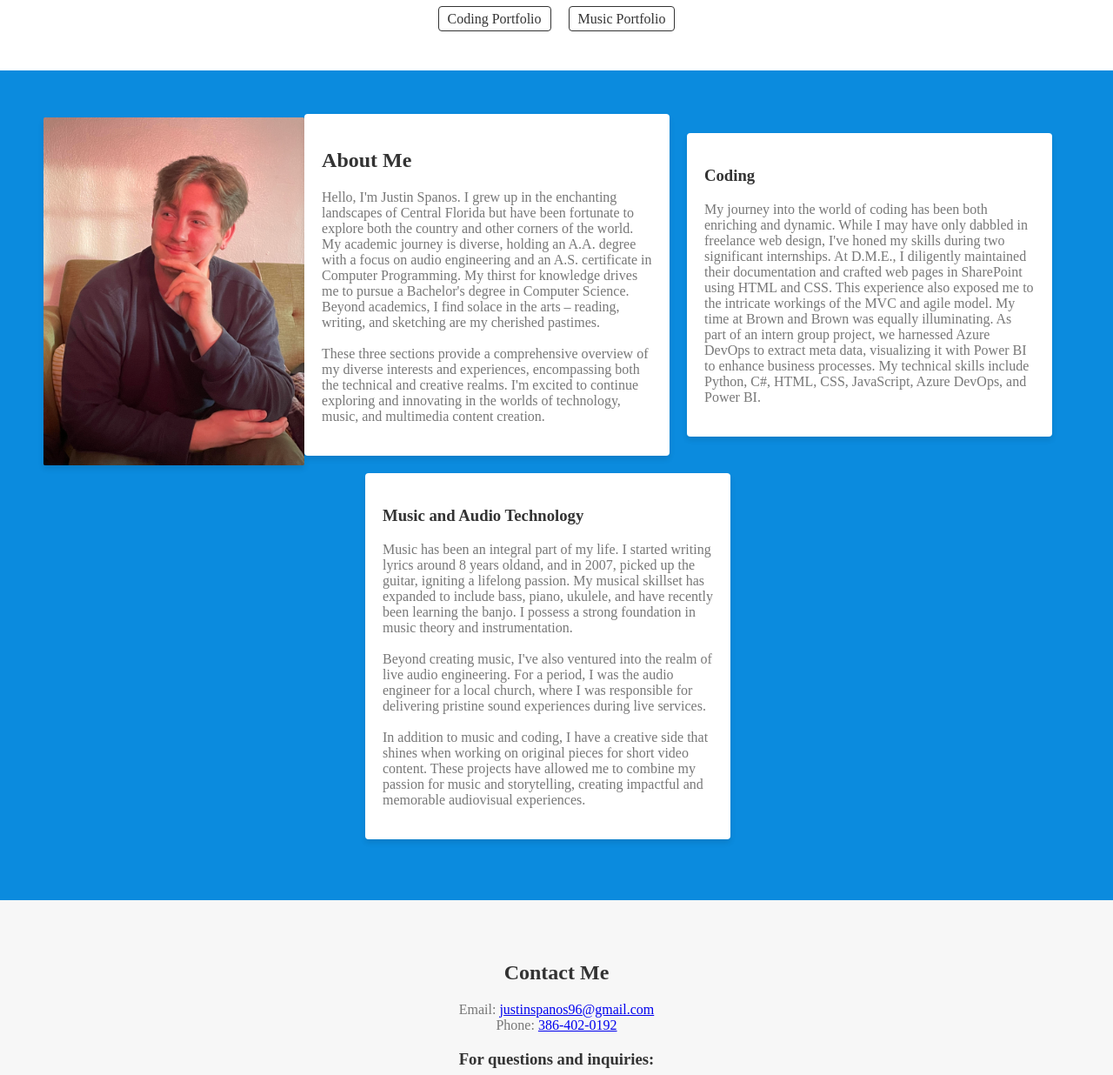
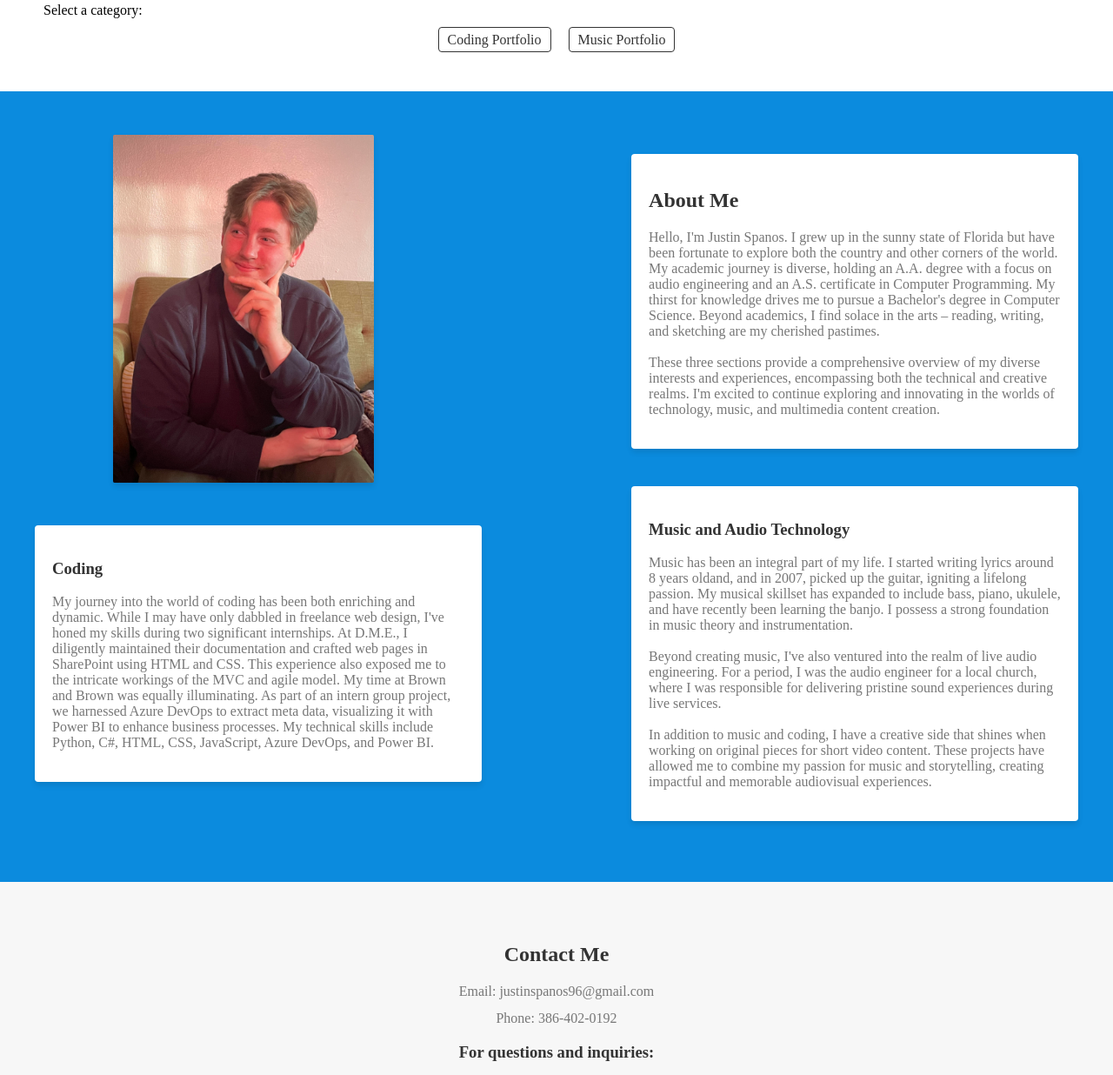
Before and after one commit to spanosjustin/spanoscreations, a plain HTML site: page index.html in a window 1280 px wide. Shown: the part 929-2165 px from the top of the page at 87% size. Drawn offline with Linux system fonts and the light colour scheme.

Commit message:
Add files via upload

```diff
--- a/index.html
+++ b/index.html
@@ -20,8 +20,10 @@
 
     <!-- Home Section -->
     <section id="home">
-        <h1 style="color: white;">Welcome to Justin Spanos' Portfolio</h1>
-        <p>Check out what he's been up to...</p>
+        <div>
+            <h1 style="color: white;">Welcome to Justin Spanos' Portfolio</h1>
+            <p>Check out what he's been up to...</p>
+        </div>
     </section>
 
     <!-- New Services I Offer section -->
@@ -102,7 +104,7 @@
 
             <div class="about-general">
                 <h2>About Me</h2>
-                <p>Hello, I'm Justin Spanos. I grew up in the enchanting landscapes of Central Florida
+                <p>Hello, I'm Justin Spanos. I grew up in the sunny state of Florida
                     but have been fortunate to explore both the country and other corners of the world.
                     My academic journey is diverse, holding an A.A. degree with a focus on audio engineering and an A.S.
                     certificate in Computer Programming. My thirst for knowledge drives me to pursue a Bachelor's degree in
@@ -149,8 +151,8 @@
     <section id="contact">
         <h2>Contact Me</h2>
         <ul>
-            <li>Email: <a href="mailto:justinspanos96@gmail.com">justinspanos96@gmail.com</a></li>
-            <li>Phone: <a href="tel:3864020192">386-402-0192</a></li>
+            <li style="margin-bottom: 1%;">Email: <a class="contact-li" href="mailto:justinspanos96@gmail.com">justinspanos96@gmail.com</a></li>
+            <li>Phone: <a class="contact-li" href="tel:3864020192">386-402-0192</a></li>
         </ul>
         <h3>For questions and inquiries:</h3>
         <form id="contact-form" action="mailto:justinspanos96@gmail.com" method="post" enctype="text/plain">
--- a/styles.css
+++ b/styles.css
@@ -62,6 +62,13 @@ h1, h2, h3 {
     color: #fff; /* Set text color for contrast */
     text-align: center; /* Center the text vertically and horizontally */
     padding: 100px 0; /* Add padding for spacing */
+}
+
+#home div{
+    background-color: #0B8BDE;
+    padding: 12px;
+    margin-left: 33%;
+    margin-right: 33%;
 }
 
 
@@ -152,12 +159,12 @@ h1, h2, h3 {
     margin: 0 auto;
     display: flex;
     flex-wrap: wrap;
-    justify-content: center;
+    justify-content: space-between;
     align-items: center; /* Center the content vertically */
 }
 
 .about-photo img {
-    /*max-width: 100%;*/
+    margin-left: 30%;
     width: 300px;
     height: auto;
     border-radius: 0.5%;
@@ -165,8 +172,7 @@ h1, h2, h3 {
 }
 
 .about-general, .about-coding, .about-music {
-    width: calc(33.33% - 20px);
-    margin-right: 20px;
+    width: calc(40.33% - 10px);
     padding: 20px;
     background-color: #fff;
     box-shadow: 0px 4px 6px rgba(0, 0, 0, 0.1);
@@ -215,6 +221,8 @@ input[type="range"] {
     width: 100%;
 }
 
+
+
 /* Style the Contact Me section */
 #contact {
     background-color: #f7f7f7;
@@ -228,6 +236,17 @@ input[type="range"] {
 
 #contact p, #contact ul {
     color: #777;
+}
+
+.contact-li{
+    text-decoration: none;
+    color: #777;
+    transition: .5s;
+}
+
+.contact-li:hover{
+    color:#000000;
+    border-bottom: 2px solid #000000;
 }
 
 #contact-form {
```
